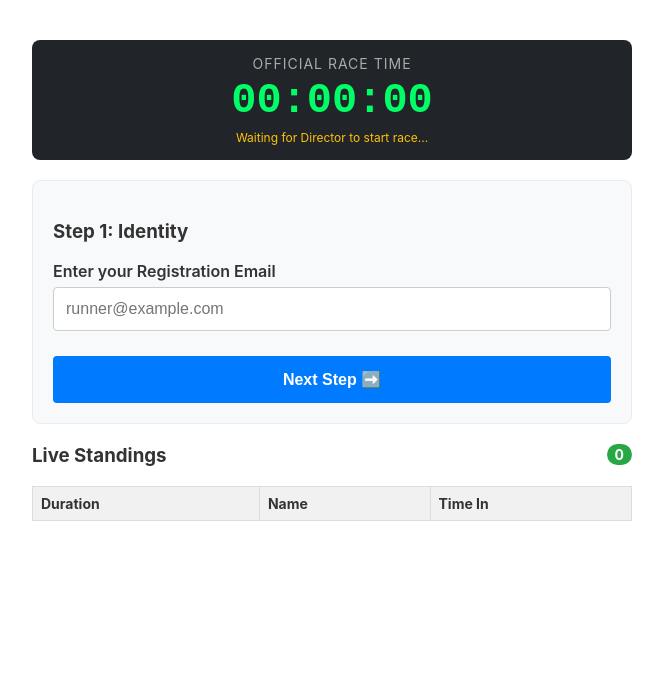
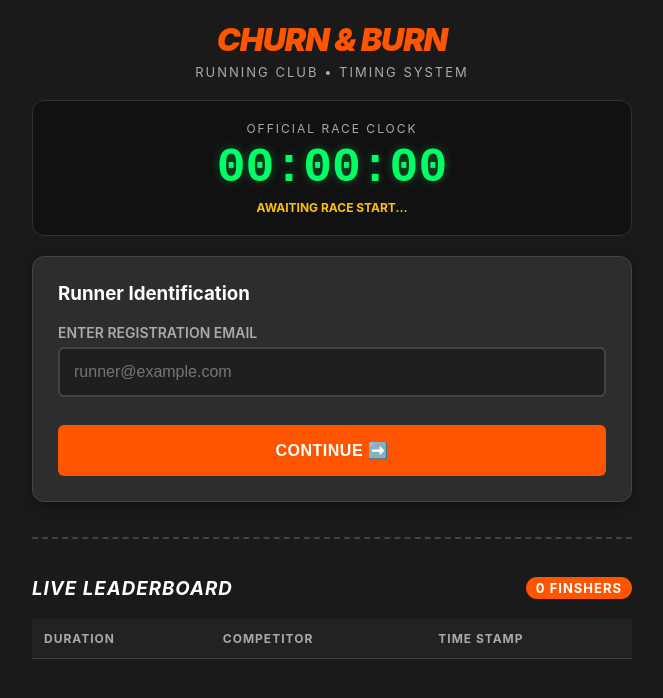
Before and after one commit to treynx/race-day-timer, a website: page race-timer-app/public/index.html in a window 1280 px wide. Shown: the whole page, without its empty margins (308-971 px from the left). Drawn offline with Linux system fonts and the light colour scheme; no server answers.

Commit message:
Update race timer app branding and styles

```diff
--- a/race-timer-app/public/index.html
+++ b/race-timer-app/public/index.html
@@ -3,61 +3,168 @@
 <head>
     <meta charset="UTF-8">
     <meta name="viewport" content="width=device-width, initial-scale=1.0">
-    <title>Race Management</title>
+    <title>Churn & Burn Race Tracker</title>
     <script src="https://unpkg.com/html5-qrcode" type="text/javascript"></script>
     <style>
-        body { font-family: -apple-system, BlinkMacSystemFont, "Segoe UI", Roboto, sans-serif; max-width: 600px; margin: 20px auto; padding: 20px; color: #333; }
-        .card { background: #f8f9fa; border: 1px solid #e9ecef; padding: 20px; border-radius: 8px; margin-bottom: 20px; }
-        .timer-banner { background: #212529; color: #fff; text-align: center; padding: 15px; border-radius: 8px; margin-bottom: 20px; }
-        .timer-clock { font-size: 42px; font-family: monospace; font-weight: bold; color: #00ff66; margin: 5px 0; }
-        .form-group { margin-bottom: 15px; }
-        label { display: block; margin-bottom: 6px; font-weight: 600; font-size: 16px; }
-        input { width: 100%; padding: 12px; box-sizing: border-box; border: 1px solid #ccc; border-radius: 4px; font-size: 16px; }
-        button { width: 100%; padding: 14px; background: #007bff; color: white; border: none; border-radius: 4px; cursor: pointer; font-size: 16px; font-weight: bold; margin-top: 10px;}
+        :root {
+            --bg-color: #1a1a1a;
+            --card-bg: #2d2d2d;
+            --text-main: #ffffff;
+            --text-muted: #aaaaaa;
+            --brand-orange: #ff5500; /* Race Fire Orange */
+            --brand-green: #00ff66;  /* Neon Timer Green */
+            --border-color: #444444;
+        }
 
-        /* Step Screen Visibility Controls */
+        body {
+            font-family: -apple-system, BlinkMacSystemFont, "Segoe UI", Roboto, sans-serif;
+            max-width: 600px;
+            margin: 0 auto;
+            padding: 20px;
+            color: var(--text-main);
+            background-color: var(--bg-color);
+        }
+
+        /* Branding Header */
+        .brand-header {
+            text-align: center;
+            margin-bottom: 5px;
+        }
+        .brand-header h1 {
+            font-size: 32px;
+            font-weight: 900;
+            text-transform: uppercase;
+            letter-spacing: -1px;
+            margin: 0;
+            color: var(--brand-orange);
+            font-style: italic;
+        }
+        .brand-header p {
+            font-size: 13px;
+            text-transform: uppercase;
+            letter-spacing: 2px;
+            color: var(--text-muted);
+            margin: 5px 0 20px 0;
+        }
+
+        .card {
+            background: var(--card-bg);
+            border: 1px solid var(--border-color);
+            padding: 25px;
+            border-radius: 12px;
+            margin-bottom: 20px;
+            box-shadow: 0 4px 15px rgba(0,0,0,0.3);
+        }
+
+        /* Live Clock Panel */
+        .timer-banner {
+            background: #111111;
+            text-align: center;
+            padding: 20px;
+            border-radius: 12px;
+            margin-bottom: 20px;
+            border: 1px solid #333;
+        }
+        .timer-clock {
+            font-size: 48px;
+            font-family: 'Courier New', monospace;
+            font-weight: bold;
+            color: var(--brand-green);
+            margin: 5px 0;
+            text-shadow: 0 0 10px rgba(0, 255, 102, 0.3);
+        }
+
+        .form-group { margin-bottom: 18px; }
+        label { display: block; margin-bottom: 6px; font-weight: 600; font-size: 14px; text-transform: uppercase; color: var(--text-muted); }
+        input {
+            width: 100%;
+            padding: 14px;
+            box-sizing: border-box;
+            border: 2px solid var(--border-color);
+            border-radius: 6px;
+            font-size: 16px;
+            background: #1f1f1f;
+            color: #fff;
+        }
+        input:focus { border-color: var(--brand-orange); outline: none; }
+
+        button {
+            width: 100%;
+            padding: 16px;
+            background: var(--brand-orange);
+            color: white;
+            border: none;
+            border-radius: 6px;
+            cursor: pointer;
+            font-size: 16px;
+            font-weight: 800;
+            text-transform: uppercase;
+            letter-spacing: 0.5px;
+            margin-top: 10px;
+            transition: transform 0.1s ease;
+        }
+        button:active { transform: scale(0.98); }
+
+        /* Multi-Step Flow Config */
         .step { display: none; }
         .step.active { display: block; }
 
-        .admin-section { display: none; background: #fff3cd; border: 1px solid #ffeeba; padding: 15px; border-radius: 8px; margin-bottom: 20px; }
+        /* Admin Section Box */
+        .admin-section {
+            display: none;
+            background: #3a2512;
+            border: 1px solid #663d14;
+            padding: 15px;
+            border-radius: 12px;
+            margin-bottom: 20px;
+        }
         .admin-btns { display: flex; gap: 10px; }
-        #status { margin: 15px 0; padding: 10px; border-radius: 4px; font-weight: bold; text-align: center; display: none; }
-        #reader { width: 100%; max-width: 400px; margin: 15px auto; background: white; border-radius: 8px; overflow: hidden; }
 
-        table { width: 100%; border-collapse: collapse; margin-top: 10px; font-size: 14px; }
-        th, td { border: 1px solid #ddd; padding: 8px; text-align: left; }
-        th { background-color: #f1f1f1; }
-        .count-badge { background: #28a745; color: white; padding: 2px 8px; border-radius: 12px; font-size: 14px; float: right; }
+        #status { margin: 15px 0; padding: 12px; border-radius: 6px; font-weight: bold; text-align: center; display: none; }
+        #reader { width: 100%; max-width: 400px; margin: 15px auto; background: #222; border-radius: 8px; overflow: hidden; border: 2px dashed var(--border-color); }
+
+        /* Standings Feed styling */
+        .dashboard { margin-top: 35px; border-top: 2px dashed var(--border-color); padding-top: 20px; }
+        .dashboard h3 { text-transform: uppercase; letter-spacing: 1px; font-style: italic; }
+        table { width: 100%; border-collapse: collapse; margin-top: 15px; font-size: 14px; }
+        th, td { padding: 12px; text-align: left; border-bottom: 1px solid var(--border-color); }
+        th { background-color: #222; text-transform: uppercase; font-size: 12px; letter-spacing: 1px; color: var(--text-muted); }
+        .count-badge { background: var(--brand-orange); color: white; padding: 3px 10px; border-radius: 20px; font-size: 13px; font-weight: bold; float: right; font-style: normal; }
     </style>
 </head>
 <body>
 
+    <div class="brand-header">
+        <h1>Churn & Burn</h1>
+        <p>Running Club • Timing System</p>
+    </div>
+
     <div class="timer-banner">
-        <div style="font-size: 14px; text-transform: uppercase; letter-spacing: 1px; color: #aaa;">Official Race Time</div>
+        <div style="font-size: 12px; text-transform: uppercase; letter-spacing: 2px; color: var(--text-muted);">Official Race Clock</div>
         <div class="timer-clock" id="sharedClock">00:00:00</div>
-        <div id="clockStatus" style="font-size: 12px; color: #ffc107;">Waiting for Director to start race...</div>
+        <div id="clockStatus" style="font-size: 12px; color: #ffc107; text-transform: uppercase; font-weight: 700;">Awaiting Race Start...</div>
     </div>
 
     <div class="admin-section" id="adminConsole">
-        <label style="color: #856404; margin-bottom: 8px;">Race Director Console</label>
+        <label style="color: #ffc107; margin-bottom: 8px;">Race Director Console</label>
         <div class="admin-btns">
-            <button id="startRaceBtn" style="background: #28a745; margin-top:0;">🏁 Start Race</button>
-            <button id="resetRaceBtn" style="background: #dc3545; margin-top:0;">🔄 Reset All</button>
+            <button id="startRaceBtn" style="background: #28a745; margin-top:0;">🏁 Start Clock</button>
+            <button id="resetRaceBtn" style="background: #dc3545; margin-top:0;">🔄 Reset Feed</button>
         </div>
     </div>
 
     <div class="card">
         <div id="step1" class="step active">
-            <h3>Step 1: Identity</h3>
+            <h3 style="margin-top: 0;">Runner Identification</h3>
             <div class="form-group">
-                <label>Enter your Registration Email</label>
+                <label>Enter Registration Email</label>
                 <input type="email" id="email" placeholder="runner@example.com">
             </div>
-            <button onclick="goToStep(2)">Next Step ➡️</button>
+            <button onclick="goToStep(2)">Continue ➡️</button>
         </div>
 
         <div id="step2" class="step">
-            <h3>Step 2: Runner Name</h3>
+            <h3 style="margin-top: 0;">Runner Info</h3>
             <div class="form-group">
                 <label>First Name</label>
                 <input type="text" id="firstName" placeholder="Jane">
@@ -67,31 +174,31 @@
                 <input type="text" id="lastName" placeholder="Doe">
             </div>
             <div style="display: flex; gap:10px;">
-                <button onclick="goToStep(1)" style="background:#6c757d;">⬅️ Back</button>
-                <button onclick="startQRScanner()">Next Step ➡️</button>
+                <button onclick="goToStep(1)" style="background:#555;">⬅️ Back</button>
+                <button onclick="startQRScanner()">Open Scanner 📷</button>
             </div>
         </div>
 
         <div id="step3" class="step">
-            <h3>Step 3: Scan Finish Line QR Code</h3>
-            <p style="font-size: 14px; color: #666;">When you pass the layout, authorize camera access to scan the completion code.</p>
+            <h3 style="margin-top: 0; color: var(--brand-orange);">Scan Finish Line Code</h3>
+            <p style="font-size: 14px; color: var(--text-muted); margin-bottom: 15px;">Point your lens matrix directly at the official finish board code.</p>
 
             <div id="reader"></div>
 
-            <button id="manualBtn" style="background: #6c757d;">Backup Manual Finish</button>
+            <button id="manualBtn" style="background: #555;">Manual Backup Lockout</button>
         </div>
 
         <div id="status"></div>
     </div>
 
     <div class="dashboard">
-        <h3>Live Standings <span class="count-badge" id="runnerCount">0</span></h3>
+        <h3>Live Leaderboard <span class="count-badge" id="runnerCount">0 Finshers</span></h3>
         <table id="runnersTable">
             <thead>
                 <tr>
                     <th>Duration</th>
-                    <th>Name</th>
-                    <th>Time In</th>
+                    <th>Competitor</th>
+                    <th>Time Stamp</th>
                 </tr>
             </thead>
             <tbody></tbody>
@@ -121,8 +228,6 @@
         function goToStep(stepNum) {
             document.querySelectorAll('.step').forEach(s => s.classList.remove('active'));
             document.getElementById(`step${stepNum}`).classList.add('active');
-
-            // If navigating away from scanner, kill the camera handle
             if (stepNum !== 3 && html5QrcodeScanner) {
                 html5QrcodeScanner.clear();
             }
@@ -134,37 +239,37 @@
             const lName = document.getElementById('lastName').value.trim();
 
             if(!email || !fName || !lName) {
-                alert("Please complete fields before continuing.");
+                alert("Please fill out your identity info first!");
                 return;
             }
 
             goToStep(3);
 
-            // Initialize camera tracking logic inside target container
             html5QrcodeScanner = new Html5Qrcode("reader");
-            const config = { fps: 10, qrbox: { width: 250, height: 250 } };
+            const config = { fps: 15, qrbox: { width: 250, height: 250 } };
 
             try {
                 await html5QrcodeScanner.start(
-                    { facingMode: "environment" }, // Defaults back/rear camera
+                    { facingMode: "environment" },
                     config,
                     onQrCodeSuccess
                 );
             } catch (err) {
-                showStatus("Camera access denied or unavailable. Use backup button.", "#721c24", "#f8d7da");
+                showStatus("Camera block encountered. Use backup manual button.", "#ff3333", "#3a1a1a");
             }
         }
 
         async function onQrCodeSuccess(decodedText, decodedResult) {
-            // Stop scanning once a code hits the lens matrix
-            if(html5QrcodeScanner) {
-                await html5QrcodeScanner.stop();
+            // BRANDED VERIFICATION: Looks specifically for your unique Churn and Burn tracking tag text
+            if (decodedText.trim() === "CHURN_AND_BURN_FINISH") {
+                if(html5QrcodeScanner) await html5QrcodeScanner.stop();
+                sendDataToBackend();
+            } else {
+                // If they scan a random QR code by mistake
+                showStatus("⚠️ Invalid QR Code. Scan the official Churn & Burn Finish board.", "#ffcc00", "#332a1a");
             }
-            // Trigger payload logging
-            sendDataToBackend();
         }
 
-        // Keep rest of your synchronization engine intact
         function formatDuration(ms) {
             if (ms === null || ms === undefined) return "--:--:--";
             let totalSeconds = Math.floor(ms / 1000);
@@ -187,80 +292,8 @@
                 const data = await res.json();
                 if (data.raceStartTime) {
                     serverStartTime = data.raceStartTime;
-                    clockStatus.innerText = "🟢 RACE IS LIVE"; clockStatus.style.color = "#00ff66";
+                    clockStatus.innerText = "⚡ RACE IS LIVE ⚡"; clockStatus.style.color = var(--brand-green);
                     startLocalClockTicker();
                 } else {
                     serverStartTime = null; clearInterval(clockInterval);
-                    sharedClock.innerText = "00:00:00"; clockStatus.innerText = "Waiting for Director..."; clockStatus.style.color = "#ffc107";
-                }
-                updateDashboard();
-            } catch (e) { console.error(e); }
-        }
-
-        document.getElementById('startRaceBtn').addEventListener('click', async () => {
-            const res = await fetch('/api/race/start', { method: 'POST' });
-            const data = await res.json(); if(data.success) syncRaceStatus();
-        });
-
-        document.getElementById('resetRaceBtn').addEventListener('click', async () => {
-            if(confirm("Reset all clocks?")) {
-                const res = await fetch('/api/race/reset', { method: 'POST' });
-                const data = await res.json(); if(data.success) syncRaceStatus();
-            }
-        });
-
-        async function sendDataToBackend() {
-            const firstName = document.getElementById('firstName').value.trim();
-            const lastName = document.getElementById('lastName').value.trim();
-            const email = document.getElementById('email').value.trim();
-
-            localStorage.setItem('test_email', email);
-            localStorage.setItem('test_firstName', firstName);
-            localStorage.setItem('test_lastName', lastName);
-
-            try {
-                const response = await fetch('/api/checkin', {
-                    method: 'POST',
-                    headers: { 'Content-Type': 'application/json' },
-                    body: JSON.stringify({ email, firstName, lastName })
-                });
-                const result = await response.json();
-                if(result.success) {
-                    if (navigator.vibrate) navigator.vibrate([150]);
-                    showStatus(`✅ Finish Logged!`, "#155724", "#d4edda");
-                    updateDashboard();
-                    setTimeout(() => { goToStep(1); showStatus("", "", "transparent"); }, 5000); // Route back after 5s
-                }
-            } catch (err) { showStatus("❌ Error saving data.", "#721c24", "#f8d7da"); }
-        }
-
-        async function updateDashboard() {
-            try {
-                const response = await fetch('/api/runners');
-                const runners = await response.json();
-                document.getElementById('runnerCount').innerText = runners.length;
-                const tbody = document.querySelector('#runnersTable tbody');
-                tbody.innerHTML = '';
-
-                runners.reverse().forEach(runner => {
-                    const row = document.createElement('tr');
-                    const tod = new Date(runner.timestamp).toLocaleTimeString([], {hour:'2-digit', minute:'2-digit', second:'2-digit'});
-                    const durationText = runner.elapsedMs !== null ? formatDuration(runner.elapsedMs) : "Pre-Race";
-                    row.innerHTML = `
-                        <td style="font-family:monospace; font-weight:bold; color:${runner.elapsedMs ? '#007bff':'#6c757d'}">${durationText}</td>
-                        <td>${runner.firstName} ${runner.lastName}</td>
-                        <td style="color:#666;">${tod}</td>
-                    `;
-                    tbody.appendChild(row);
-                });
-            } catch (e) { console.error(e); }
-        }
-
-        function showStatus(text, color, bgColor) {
-            statusDiv.innerText = text; statusDiv.style.color = color; statusDiv.style.backgroundColor = bgColor; statusDiv.style.display = "block";
-        }
-
-        document.getElementById('manualBtn').addEventListener('click', sendDataToBackend);
-    </script>
-</body>
-</html>
+                    sharedClock.innerText
```
